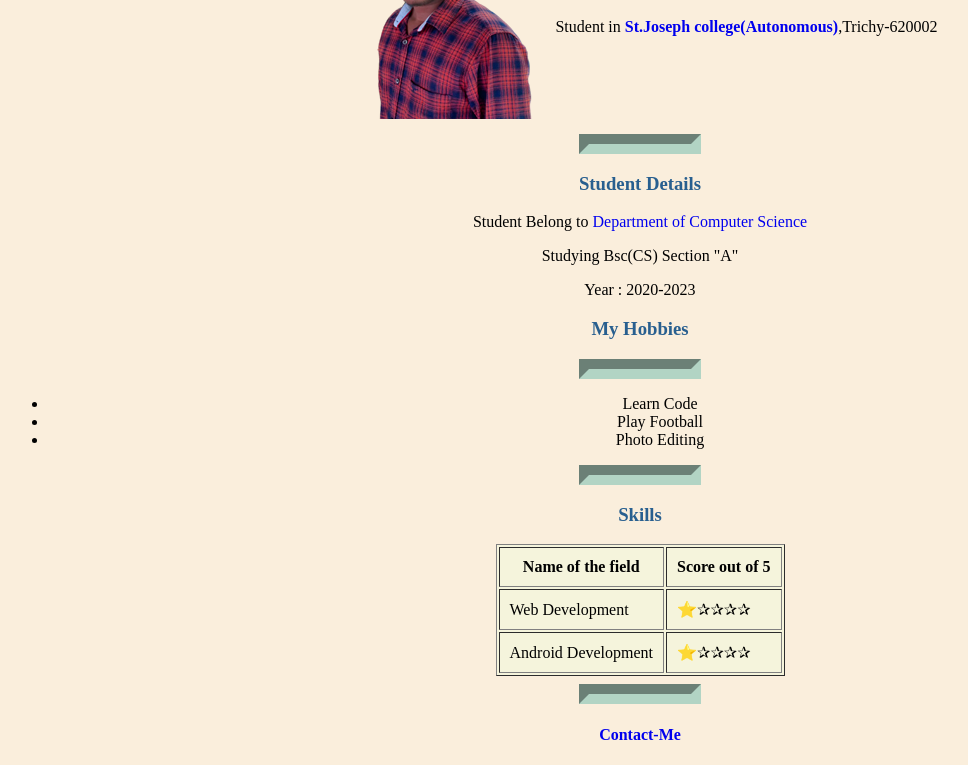
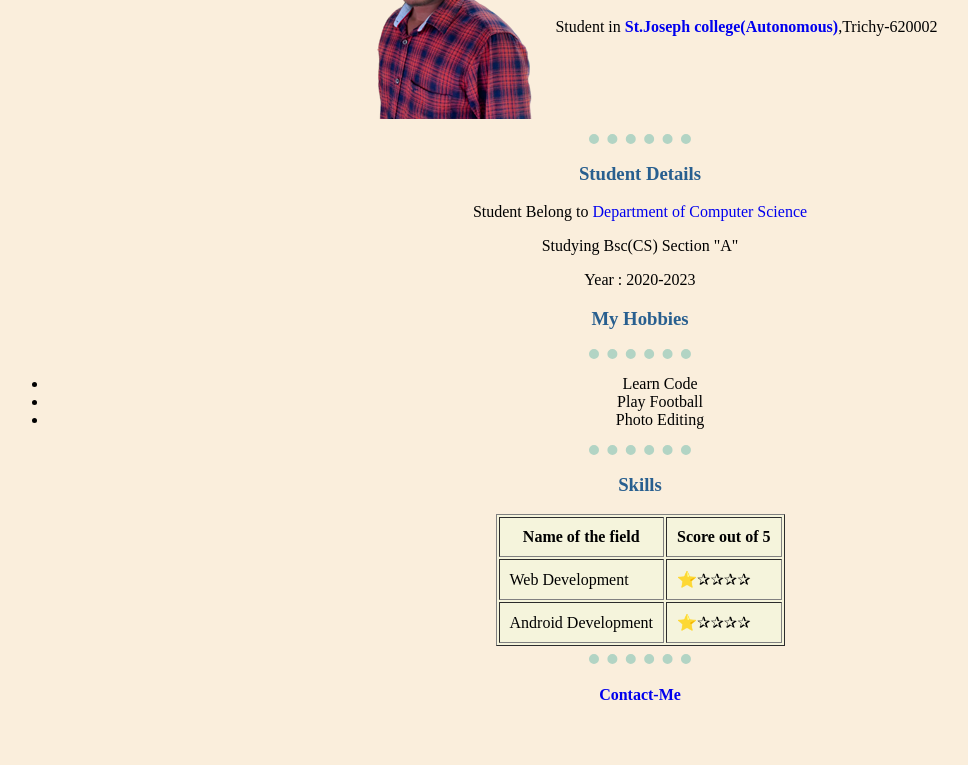
Before and after one commit to AjaySharma2003/CV, a plain HTML site: page index.html in a window 1280 px wide. Shown: the part 143-908 px from the top of the page, without its empty margins (0-968 px from the left). After the commit the page ends 868 px from the top, so only its background shows below. Drawn offline with Linux system fonts and the light colour scheme.

Commit message:
Update style.css

```diff
--- a/style.css
+++ b/style.css
@@ -2,7 +2,7 @@ body{
 	background-color:#faeedc;
 }
 hr{
-	border-top-style: dotted none none;
+	border-style: dotted none none none;
 	width: 8%;
 	border-color: #b2d4c4;
 	border-width:10px;
```
